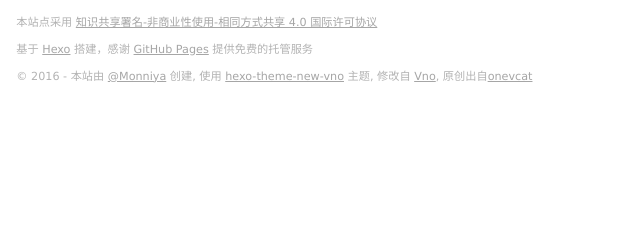
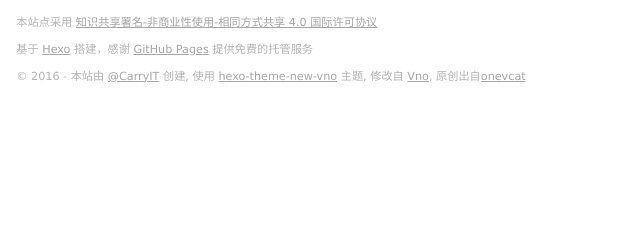
Before and after one commit to ZYCoderIOS/ZYCoderIOS.github.io, a plain HTML site: page 2016/07/07/FirstNight/index.html in a window 1280 px wide. Shown: the part 493-733 px from the top of the page, 392-1032 px from the left. Drawn offline with nearby package versions, Linux system fonts and the light colour scheme; some packages are replaced by stand-ins of ours; a script that the page names is missing.

Commit message:
Site updated: 2016-07-07 17:38:52

```diff
--- a/2016/07/07/FirstNight/index.html
+++ b/2016/07/07/FirstNight/index.html
@@ -179,7 +179,7 @@
         基于 <a href="http://hexo.io">Hexo</a> 搭建，感谢 <a href="https://pages.github.com/">GitHub Pages</a> 提供免费的托管服务
     </span>
     <span class="footer__copyright">
-        &copy; 2016 - 本站由 <a href="/">@Monniya</a> 创建,
+        &copy; 2016 - 本站由 <a href="/">@CarryIT</a> 创建,
         使用 <a href="https://github.com/monniya/hexo-theme-new-vno ">hexo-theme-new-vno</a> 主题,
         修改自 <a href="https://github.com/lenbo-ma/hexo-theme-vno" target="_blank">Vno</a>, 原创出自<a href="http://github.com/onevcat/vno" target="_blank">onevcat</a>
     </span>
```
Also changed, not shown: archives/2016/index.html (+1 -1 lines).
